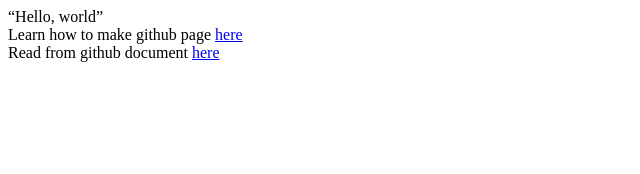
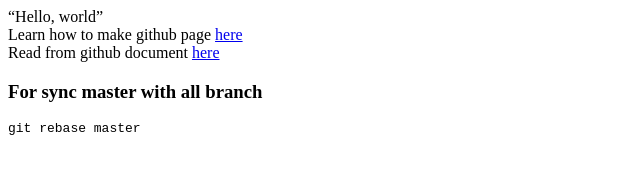
Before and after one commit to phplaw/phplaw.github.io, a plain HTML site: page index.html in a window 1280 px wide. Shown: the whole page, without its empty margins (0-640 px from the left). Drawn offline with Linux system fonts and the light colour scheme.

Commit message:
update index.html

```diff
--- a/index.html
+++ b/index.html
@@ -4,3 +4,5 @@
   <br>
   Read from github document <a href="https://help.github.com/articles/creating-project-pages-using-the-command-line/" target="_blank">here</a>
 </div>
+<h3>For sync master with all branch</h3>
+<code>git rebase master</code>
```
